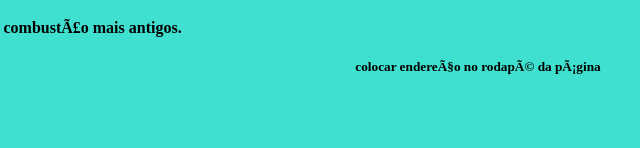
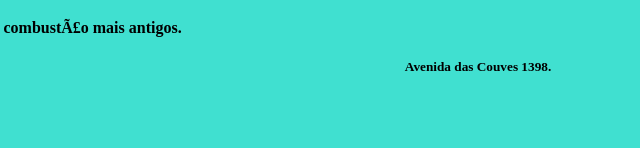
Before and after one commit to PedroJhuan2224R/di, a plain HTML site: page index.html in a window 1280 px wide. Shown: the part 602-750 px from the top of the page, 162-802 px from the left. Drawn offline with Linux system fonts and the light colour scheme.

Commit message:
Update index.html

```diff
--- a/index.html
+++ b/index.html
@@ -36,7 +36,7 @@
 <div><h2 ali
 </ul></div>
 
-    <footer align="center"><h5>colocar endereço no rodapé da página</h5></footer>
+    <footer align="center"><h5>Avenida das Couves 1398.</h5></footer>
    <h5><p><a data-fr-linked="true" href="//www.endereço facebook, instagram ou github"></a>h5></a></p>
 
 
```
